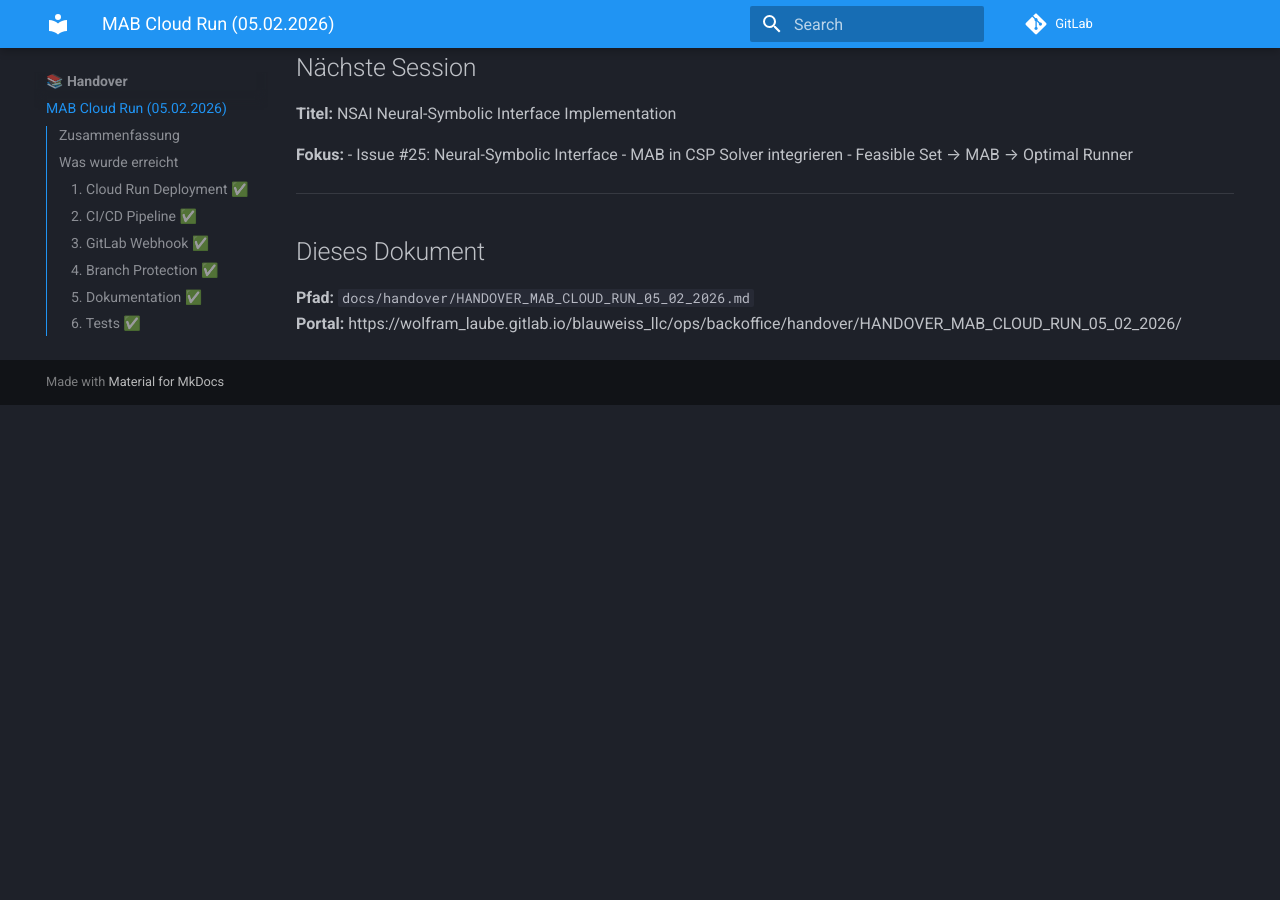
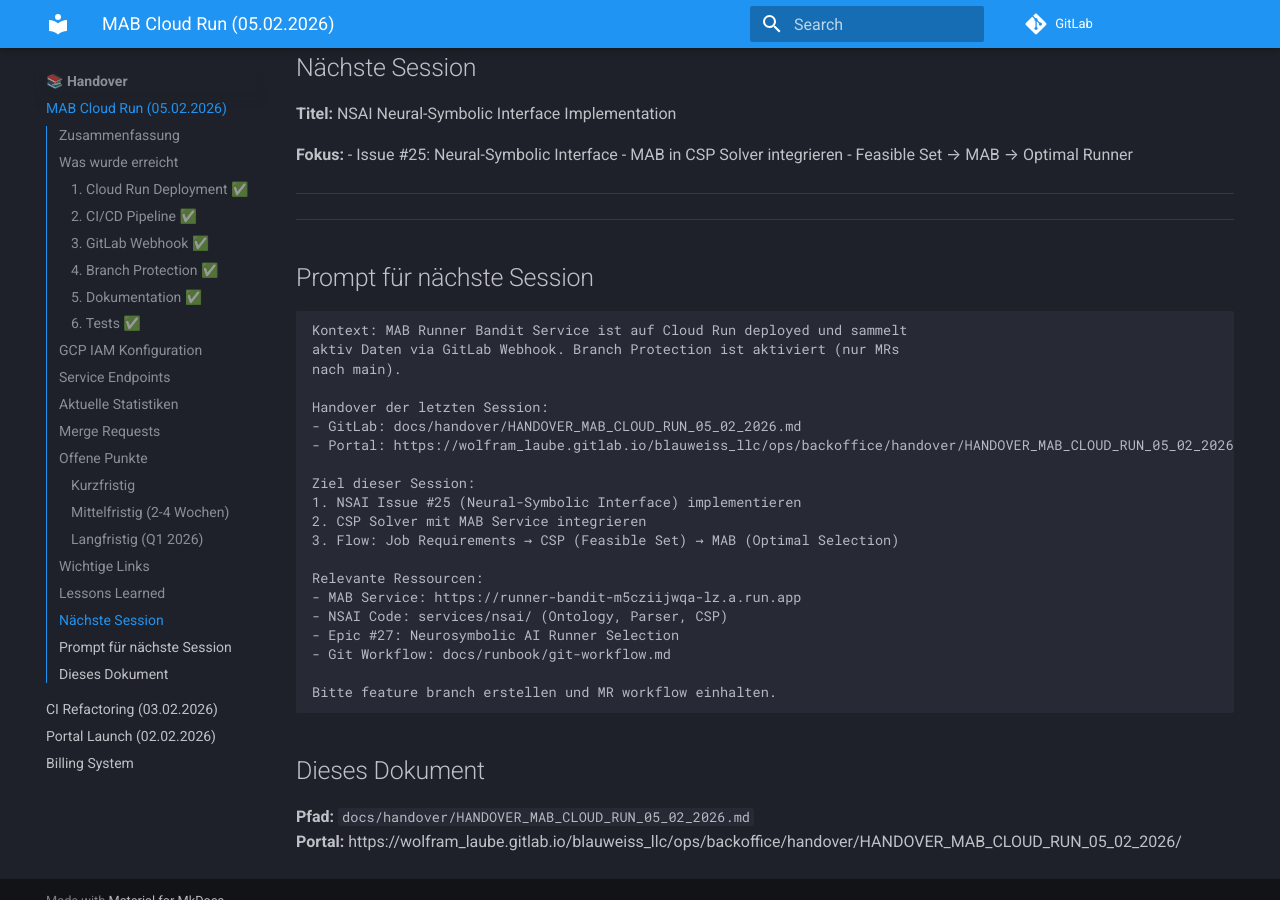
Before and after one commit to wolfram-laube/backoffice, an MkDocs documentation site: the page built from docs/handover/HANDOVER_MAB_CLOUD_RUN_05_02_2026.md, in a window 1280 px wide and 900 px high, scrolled down 4349 px. Built offline with MkDocs 1.6.1 and Material for MkDocs 9.7.7, drawn with Linux system fonts in a browser that asks for light colours; comment, search, counter and statistics services are not loaded; before the commit the page ends 4754 px from its top, so only the background shows below that.

Commit message:
fix(docs): add next session prompt to handover

````diff
--- a/docs/handover/HANDOVER_MAB_CLOUD_RUN_05_02_2026.md
+++ b/docs/handover/HANDOVER_MAB_CLOUD_RUN_05_02_2026.md
@@ -158,6 +158,34 @@ Der `gitlab-runner-controller` Service Account hat folgende Rollen erhalten:
 
 ---
 
+---
+
+## Prompt für nächste Session
+
+```
+Kontext: MAB Runner Bandit Service ist auf Cloud Run deployed und sammelt
+aktiv Daten via GitLab Webhook. Branch Protection ist aktiviert (nur MRs
+nach main).
+
+Handover der letzten Session:
+- GitLab: docs/handover/HANDOVER_MAB_CLOUD_RUN_05_02_2026.md
+- Portal: https://wolfram_laube.gitlab.io/blauweiss_llc/ops/backoffice/handover/HANDOVER_MAB_CLOUD_RUN_05_02_2026/
+
+Ziel dieser Session:
+1. NSAI Issue #25 (Neural-Symbolic Interface) implementieren
+2. CSP Solver mit MAB Service integrieren
+3. Flow: Job Requirements → CSP (Feasible Set) → MAB (Optimal Selection)
+
+Relevante Ressourcen:
+- MAB Service: https://runner-bandit-m5cziijwqa-lz.a.run.app
+- NSAI Code: services/nsai/ (Ontology, Parser, CSP)
+- Epic #27: Neurosymbolic AI Runner Selection
+- Git Workflow: docs/runbook/git-workflow.md
+
+Bitte feature branch erstellen und MR workflow einhalten.
+```
+
+
 ## Dieses Dokument
 
 **Pfad:** `docs/handover/HANDOVER_MAB_CLOUD_RUN_05_02_2026.md`
````
